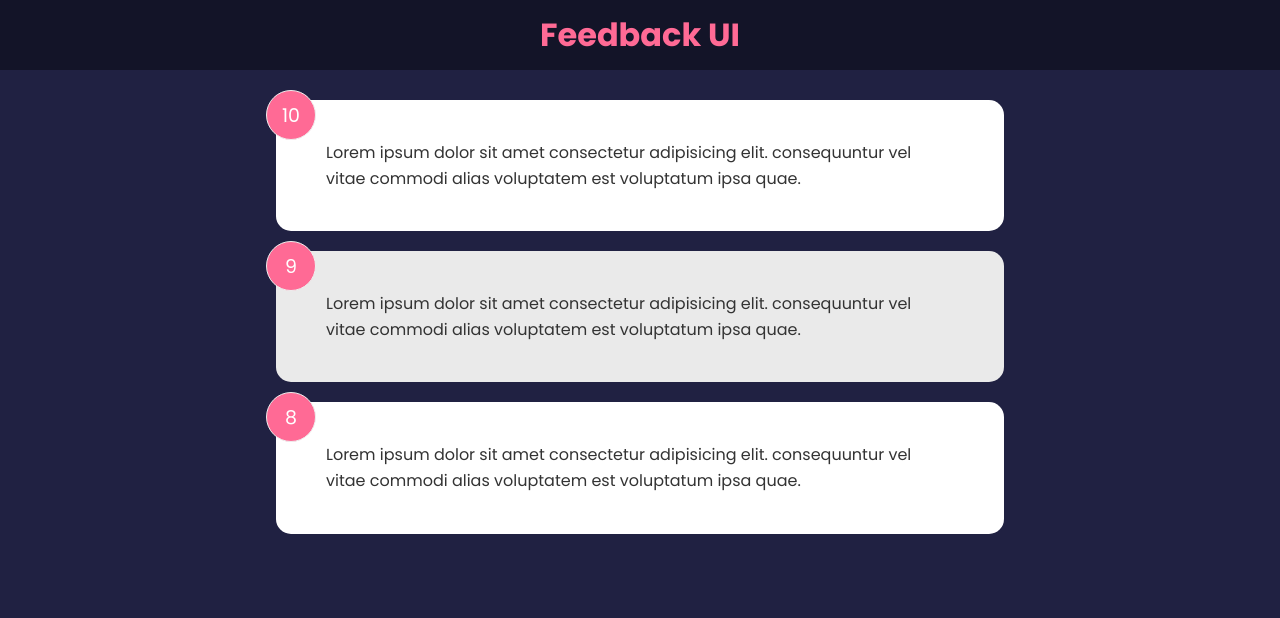
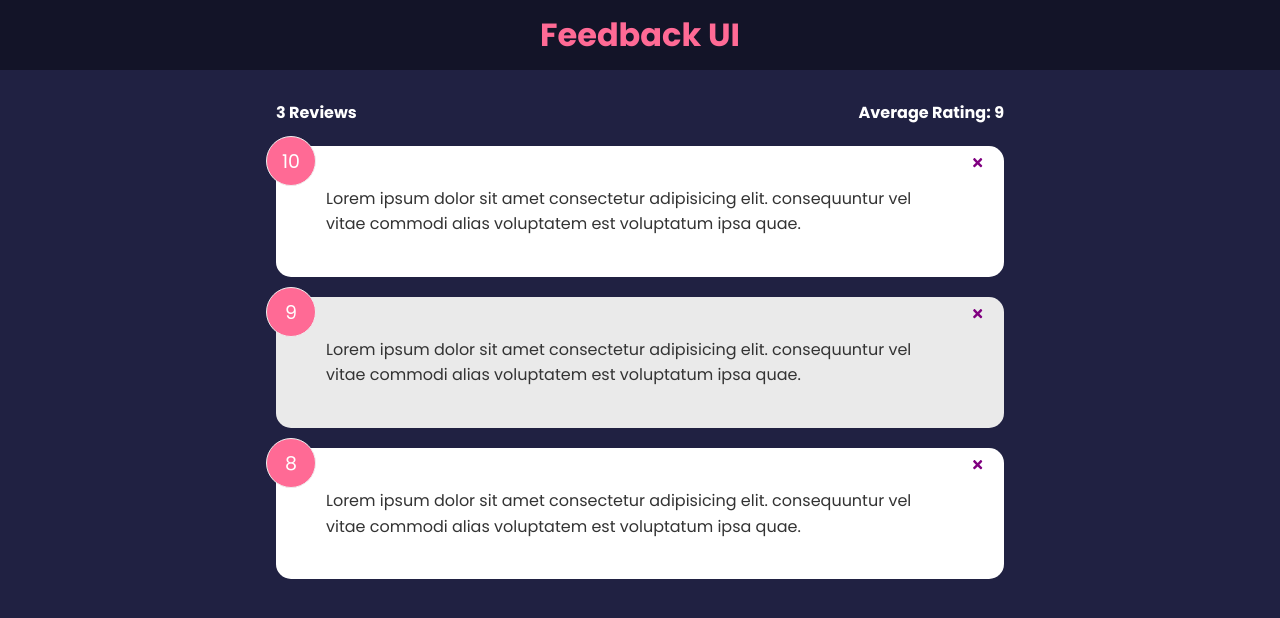
Before and after one commit to roabhi/react-feedback-app, a React (Create React App) app: page / in a window 1280 px wide. Shown: the top 618 px of the page. Built offline with nearby package versions, Linux system fonts and the light colour scheme.

Commit message:
Added stats and refactored destructuring props as params for components

```diff
--- a/package.json
+++ b/package.json
@@ -8,6 +8,7 @@
     "@testing-library/user-event": "^13.5.0",
     "react": "^18.2.0",
     "react-dom": "^18.2.0",
+    "react-icons": "^4.6.0",
     "react-scripts": "5.0.1",
     "web-vitals": "^2.1.4"
   },
--- a/src/App.js
+++ b/src/App.js
@@ -1,17 +1,25 @@
 import { useState } from 'react'
 import Header from './components/Header'
 import FeedbackList from './components/FeedbackList'
-import FeedbackItem from './components/FeedbackItem'
-
+import FeedbackStats from './components/FeedbackStats'
 import FeedbackData from './data/data'
 
 const App = () => {
   const [feedback, setFeedback] = useState(FeedbackData)
 
+  const deleteFeedback = (id) => {
+    if (window.confirm('Are you sure you want to delete?')) {
+      setFeedback(feedback.filter((item) => item.id !== id))
+    }
+  }
+
   return (
     <>
       <Header text="Feedback UI" />
-      <FeedbackList feedback={FeedbackData} />
+      <div className="container">
+        <FeedbackStats feedback={feedback} />
+        <FeedbackList feedback={feedback} handleDelete={deleteFeedback} />
+      </div>
     </>
   )
 }
--- a/src/components/FeedbackItem.jsx
+++ b/src/components/FeedbackItem.jsx
@@ -1,11 +1,15 @@
+import { FaTimes } from 'react-icons/fa'
 import PropTypes from 'prop-types'
 import Card from './shared/Card'
 
-const FeedbackItem = (props) => {
+const FeedbackItem = ({ handleDelete, even, item }) => {
   return (
-    <Card even={props.even}>
-      <div className="num-display">{props.item.rating}</div>
-      <div className="text-display">{props.item.text}</div>
+    <Card even={even}>
+      <div className="num-display">{item.rating}</div>
+      <button onClick={() => handleDelete(item.id)} className="close">
+        <FaTimes color="purple" />
+      </button>
+      <div className="text-display">{item.text}</div>
     </Card>
   )
 }
--- a/src/components/FeedbackList.jsx
+++ b/src/components/FeedbackList.jsx
@@ -1,18 +1,19 @@
 import Proptypes from 'prop-types'
 import FeedbackItem from './FeedbackItem'
 
-const FeedbackList = (props) => {
-  if (!props.feedback || props.feedback.length == 0) {
+const FeedbackList = ({ feedback, handleDelete }) => {
+  if (!feedback || feedback.length === 0) {
     return <p>No feedback yet</p>
   }
 
   return (
     <div className="feedback-list">
-      {props.feedback.map((item, index) => (
+      {feedback.map((item, index) => (
         <FeedbackItem
           key={item.id}
+          handleDelete={handleDelete}
           item={item}
-          even={index % 2 != 0 ? true : false}
+          even={index % 2 !== 0 ? true : false}
         />
       ))}
     </div>
--- /dev/null
+++ b/src/components/FeedbackStats.jsx
@@ -0,0 +1,25 @@
+import PropTypes from 'prop-types'
+
+const FeedbackStats = ({ feedback }) => {
+  //Calculate ratings average
+  let average =
+    feedback.reduce((acc, cur) => {
+      return acc + cur.rating
+    }, 0) / feedback.length
+
+  //Make average just one decimal long and replace any 0s on the decimals
+  average = average.toFixed(1).replace(/[.,]0$/, '')
+
+  return (
+    <div className="feedback-stats">
+      <h4>{feedback.length} Reviews</h4>
+      <h4>Average Rating: {isNaN(average) ? 0 : average}</h4>
+    </div>
+  )
+}
+
+FeedbackStats.propTypes = {
+  feedback: PropTypes.array.isRequired,
+}
+
+export default FeedbackStats
--- a/src/index.css
+++ b/src/index.css
@@ -17,8 +17,7 @@
   list-style: none;
 }
 
-.container,
-.feedback-list {
+.container {
   max-width: 768px;
   margin: auto;
   padding: 0 20px;
```
Also changed, not shown: 1 other file (tests, documents, lock files or other folders).
